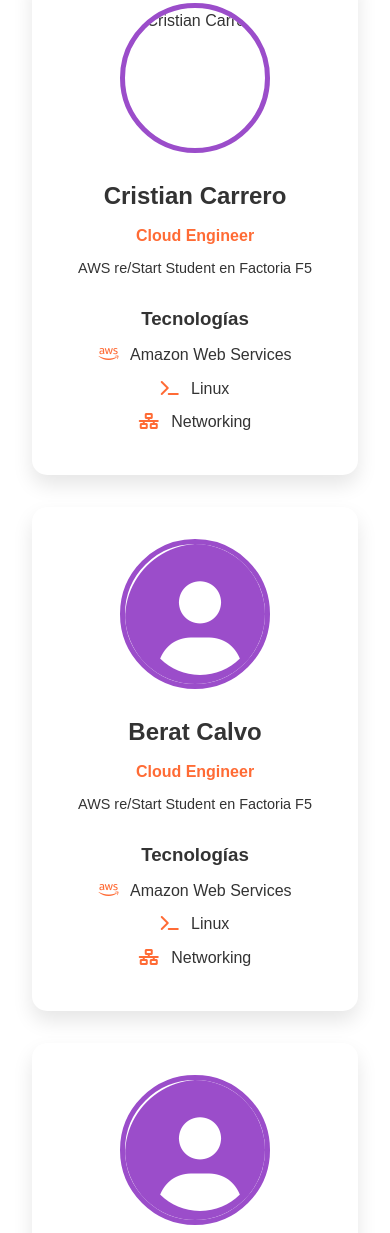
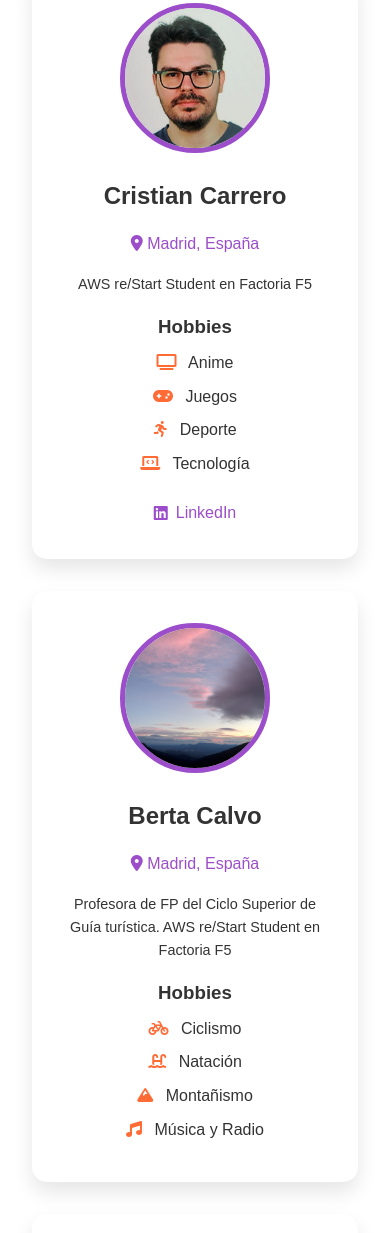
Before and after one commit to cristiancarrero/Cloud_Challenge, a plain HTML site: page index.html in a window 390 px wide. Shown: the part 468-1701 px from the top of the page. Drawn offline with nearby package versions, Linux system fonts and the light colour scheme.

Commit message:
feat: Mejora diseño y contenido de perfiles del equipo
- Añadidos perfiles completos de todos los miembros
- Mejorado el diseño responsive de las cards
- Añadidos enlaces de LinkedIn
- Actualizada información personal y ubicaciones
- Corregidos problemas con las imágenes
- Unificado el estilo de las tarjetas

```diff
--- a/index.html
+++ b/index.html
@@ -6,6 +6,8 @@
     <title>AWS Team Challenge</title>
     <link rel="stylesheet" href="styles.css">
     <link rel="stylesheet" href="https://cdnjs.cloudflare.com/ajax/libs/font-awesome/6.0.0/css/all.min.css">
+    <link rel="preload" href="assets/img/berta.jpg" as="image">
+    <link rel="preload" href="assets/img/francis.jpg" as="image">
 </head>
 <body>
     <header>
@@ -23,34 +25,41 @@
                     <img src="assets/img/cristian.jpg" alt="Cristian Carrero">
                 </div>
                 <h2>Cristian Carrero</h2>
-                <p class="role">Cloud Engineer</p>
+                <p class="location"><i class="fas fa-map-marker-alt"></i> Madrid, España</p>
                 <p class="description">AWS re/Start Student en Factoria F5</p>
                 <div class="hobbies">
-                    <h3>Tecnologías</h3>
+                    <h3>Hobbies</h3>
                     <ul>
-                        <li><i class="fab fa-aws"></i> Amazon Web Services</li>
-                        <li><i class="fas fa-terminal"></i> Linux</li>
-                        <li><i class="fas fa-network-wired"></i> Networking</li>
+                        <li><i class="fas fa-tv"></i> Anime</li>
+                        <li><i class="fas fa-gamepad"></i> Juegos</li>
+                        <li><i class="fas fa-running"></i> Deporte</li>
+                        <li><i class="fas fa-laptop-code"></i> Tecnología</li>
                     </ul>
+                </div>
+                <div class="social">
+                    <a href="https://www.linkedin.com/in/cristian-carrero-rodríguez" target="_blank">
+                        <i class="fab fa-linkedin"></i> LinkedIn
+                    </a>
                 </div>
             </div>
         </div>
 
-        <!-- Berat Calvo -->
+        <!-- Berta Calvo -->
         <div class="team-member" data-aos="fade-up" data-aos-delay="100">
             <div class="profile-card">
                 <div class="profile-img">
-                    <i class="fas fa-user-circle"></i>
+                    <img src="assets/img/berta.jpg" alt="Berta Calvo">
                 </div>
-                <h2>Berat Calvo</h2>
-                <p class="role">Cloud Engineer</p>
-                <p class="description">AWS re/Start Student en Factoria F5</p>
+                <h2>Berta Calvo</h2>
+                <p class="location"><i class="fas fa-map-marker-alt"></i> Madrid, España</p>
+                <p class="description">Profesora de FP del Ciclo Superior de Guía turística. AWS re/Start Student en Factoria F5</p>
                 <div class="hobbies">
-                    <h3>Tecnologías</h3>
+                    <h3>Hobbies</h3>
                     <ul>
-                        <li><i class="fab fa-aws"></i> Amazon Web Services</li>
-                        <li><i class="fas fa-terminal"></i> Linux</li>
-                        <li><i class="fas fa-network-wired"></i> Networking</li>
+                        <li><i class="fas fa-bicycle"></i> Ciclismo</li>
+                        <li><i class="fas fa-swimming-pool"></i> Natación</li>
+                        <li><i class="fas fa-mountain"></i> Montañismo</li>
+                        <li><i class="fas fa-music"></i> Música y Radio</li>
                     </ul>
                 </div>
             </div>
@@ -60,57 +69,61 @@
         <div class="team-member" data-aos="fade-up" data-aos-delay="200">
             <div class="profile-card">
                 <div class="profile-img">
-                    <i class="fas fa-user-circle"></i>
+                    <img src="assets/img/juan.jpg" alt="Juan Valencia">
                 </div>
                 <h2>Juan Valencia</h2>
-                <p class="role">Cloud Engineer</p>
+                <p class="location"><i class="fas fa-map-marker-alt"></i> Ibagué, Colombia</p>
                 <p class="description">AWS re/Start Student en Factoria F5</p>
                 <div class="hobbies">
-                    <h3>Tecnologías</h3>
+                    <h3>Hobbies</h3>
                     <ul>
-                        <li><i class="fab fa-aws"></i> Amazon Web Services</li>
-                        <li><i class="fas fa-terminal"></i> Linux</li>
-                        <li><i class="fas fa-network-wired"></i> Networking</li>
+                        <li><i class="fas fa-hiking"></i> Trekking</li>
+                        <li><i class="fas fa-bicycle"></i> Mountain bike</li>
                     </ul>
                 </div>
             </div>
         </div>
 
-        <!-- Francis Joel Rosales Guiña -->
+        <!-- Francis Joel Rosales -->
         <div class="team-member" data-aos="fade-up" data-aos-delay="300">
             <div class="profile-card">
                 <div class="profile-img">
-                    <i class="fas fa-user-circle"></i>
+                    <img src="assets/img/francis.jpg" alt="Francis Joel Rosales">
                 </div>
                 <h2>Francis Joel Rosales</h2>
-                <p class="role">Cloud Engineer</p>
+                <p class="location"><i class="fas fa-map-marker-alt"></i> Trujillo, Perú</p>
                 <p class="description">AWS re/Start Student en Factoria F5</p>
                 <div class="hobbies">
-                    <h3>Tecnologías</h3>
+                    <h3>Hobbies</h3>
                     <ul>
-                        <li><i class="fab fa-aws"></i> Amazon Web Services</li>
-                        <li><i class="fas fa-terminal"></i> Linux</li>
-                        <li><i class="fas fa-network-wired"></i> Networking</li>
+                        <li><i class="fas fa-futbol"></i> Fútbol</li>
+                        <li><i class="fas fa-tv"></i> Animes</li>
+                        <li><i class="fas fa-gamepad"></i> Videojuegos</li>
                     </ul>
+                </div>
+                <div class="social">
+                    <a href="https://www.linkedin.com/in/francisrosalesg/" target="_blank">
+                        <i class="fab fa-linkedin"></i> LinkedIn
+                    </a>
                 </div>
             </div>
         </div>
 
-        <!-- Claudia -->
+        <!-- Claudia Vásquez -->
         <div class="team-member" data-aos="fade-up" data-aos-delay="400">
             <div class="profile-card">
                 <div class="profile-img">
-                    <i class="fas fa-user-circle"></i>
+                    <img src="assets/img/claudia.jpg" alt="Claudia Vásquez">
                 </div>
-                <h2>Claudia</h2>
-                <p class="role">Cloud Engineer</p>
+                <h2>Claudia Vásquez</h2>
+                <p class="location"><i class="fas fa-map-marker-alt"></i> La Esperanza, Honduras</p>
                 <p class="description">AWS re/Start Student en Factoria F5</p>
                 <div class="hobbies">
-                    <h3>Tecnologías</h3>
+                    <h3>Hobbies</h3>
                     <ul>
-                        <li><i class="fab fa-aws"></i> Amazon Web Services</li>
-                        <li><i class="fas fa-terminal"></i> Linux</li>
-                        <li><i class="fas fa-network-wired"></i> Networking</li>
+                        <li><i class="fas fa-paint-brush"></i> Diseño</li>
+                        <li><i class="fas fa-tools"></i> Construcción</li>
+                        <li><i class="fas fa-laptop-code"></i> Diseño Web</li>
                     </ul>
                 </div>
             </div>
--- a/styles.css
+++ b/styles.css
@@ -38,10 +38,12 @@ header h1 {
     display: grid;
     grid-template-columns: repeat(auto-fit, minmax(300px, 1fr));
     gap: 2rem;
+    align-items: stretch;
 }
 
 .team-member {
     perspective: 1000px;
+    height: 100%;
 }
 
 .profile-card {
@@ -51,6 +53,9 @@ header h1 {
     box-shadow: 0 10px 20px rgba(0,0,0,0.1);
     transition: transform 0.3s ease;
     text-align: center;
+    height: 100%;
+    display: flex;
+    flex-direction: column;
 }
 
 .profile-card:hover {
@@ -65,12 +70,16 @@ header h1 {
     border-radius: 50%;
     overflow: hidden;
     border: 5px solid var(--primary-color);
+    background-color: #f0f0f0; /* Añadir color de fondo */
 }
 
 .profile-img img {
     width: 100%;
     height: 100%;
     object-fit: cover;
+    display: block; /* Asegurar que la imagen se muestra como bloque */
+    min-height: 100%; /* Asegurar altura mínima */
+    min-width: 100%; /* Asegurar anchura mínima */
 }
 
 .profile-img i {
@@ -79,7 +88,7 @@ header h1 {
 }
 
 .hobbies {
-    margin-top: 1.5rem;
+    margin-top: auto;
 }
 
 .hobbies ul {
@@ -118,6 +127,24 @@ header h1 {
     color: var(--text-color);
     font-size: 0.9rem;
     margin-bottom: 1rem;
+    flex: 1;
+}
+
+/* Añadir estilos para el enlace de LinkedIn */
+.social {
+    margin-top: 1rem;
+}
+
+.social a {
+    color: var(--primary-color);
+    text-decoration: none;
+    display: inline-flex;
+    align-items: center;
+    gap: 0.5rem;
+}
+
+.social a:hover {
+    color: var(--secondary-color);
 }
 
 @media (max-width: 768px) {
@@ -125,3 +152,6 @@ header h1 {
         grid-template-columns: 1fr;
     }
 }
+
+/* Asegurarnos de que todas las URLs usen HTTPS */
+@import url('https://fonts.googleapis.com/css2?family=...');
```
Also changed, not shown: assets/img/berta.jpg (added), assets/img/claudia.jpg (added), assets/img/cristian.jpg (added), assets/img/francis.jpg (added), assets/img/juan.jpg (added), 2 other files.
